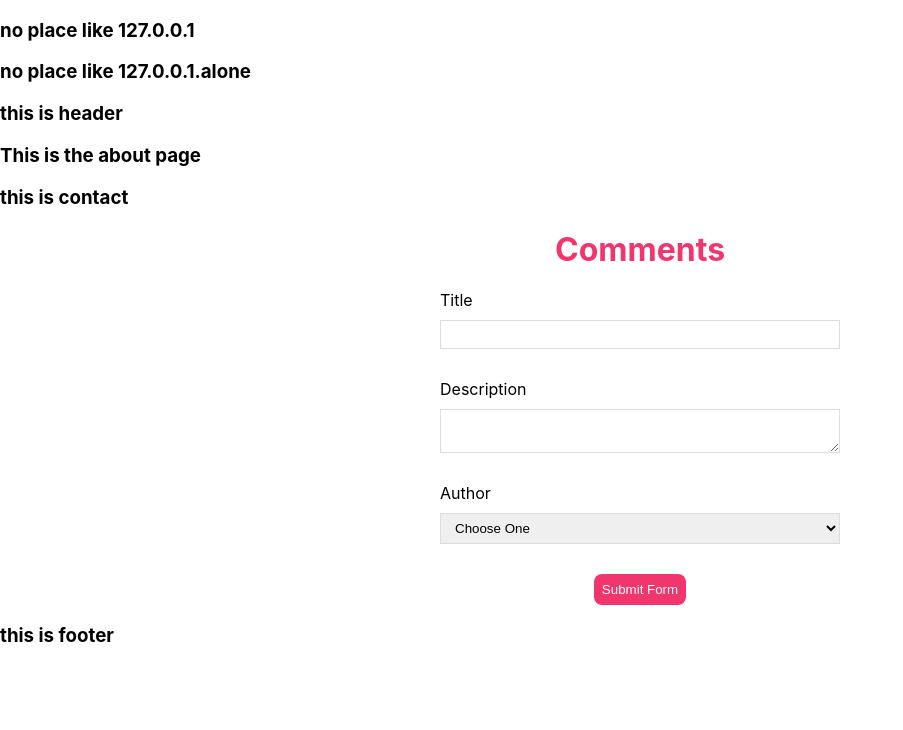
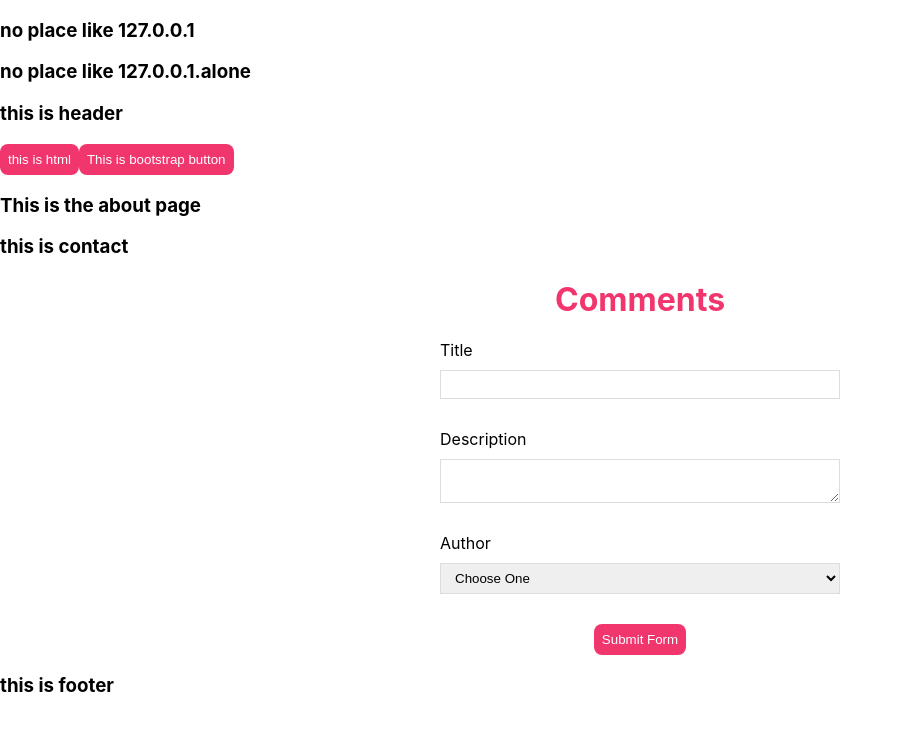
Before and after one commit to carlapico/forms, a React (Create React App) app: page / in a window 1280 px wide. Shown: the top 730 px of the page, without its empty margins (0-903 px from the left). Built offline with nearby package versions, Linux system fonts and the light colour scheme.

Commit message:
added an html button and imported a button component from react-bootstrap

```diff
--- a/package.json
+++ b/package.json
@@ -6,7 +6,9 @@
     "@testing-library/jest-dom": "^5.16.5",
     "@testing-library/react": "^13.3.0",
     "@testing-library/user-event": "^13.5.0",
+    "bootstrap": "^5.2.0",
     "react": "^18.2.0",
+    "react-bootstrap": "^2.5.0",
     "react-dom": "^18.2.0",
     "react-scripts": "5.0.1",
     "web-vitals": "^2.1.4"
--- a/src/components/Header.jsx
+++ b/src/components/Header.jsx
@@ -1,6 +1,10 @@
+import Button from 'react-bootstrap/Button'
+
 const Header = () => (
         <>
             <h3>this is header</h3>
+            <button>this is html</button>
+            <Button>This is bootstrap button </Button>
         </>
 )
 
```
Also changed, not shown: 1 other file (tests, documents, lock files or other folders).
